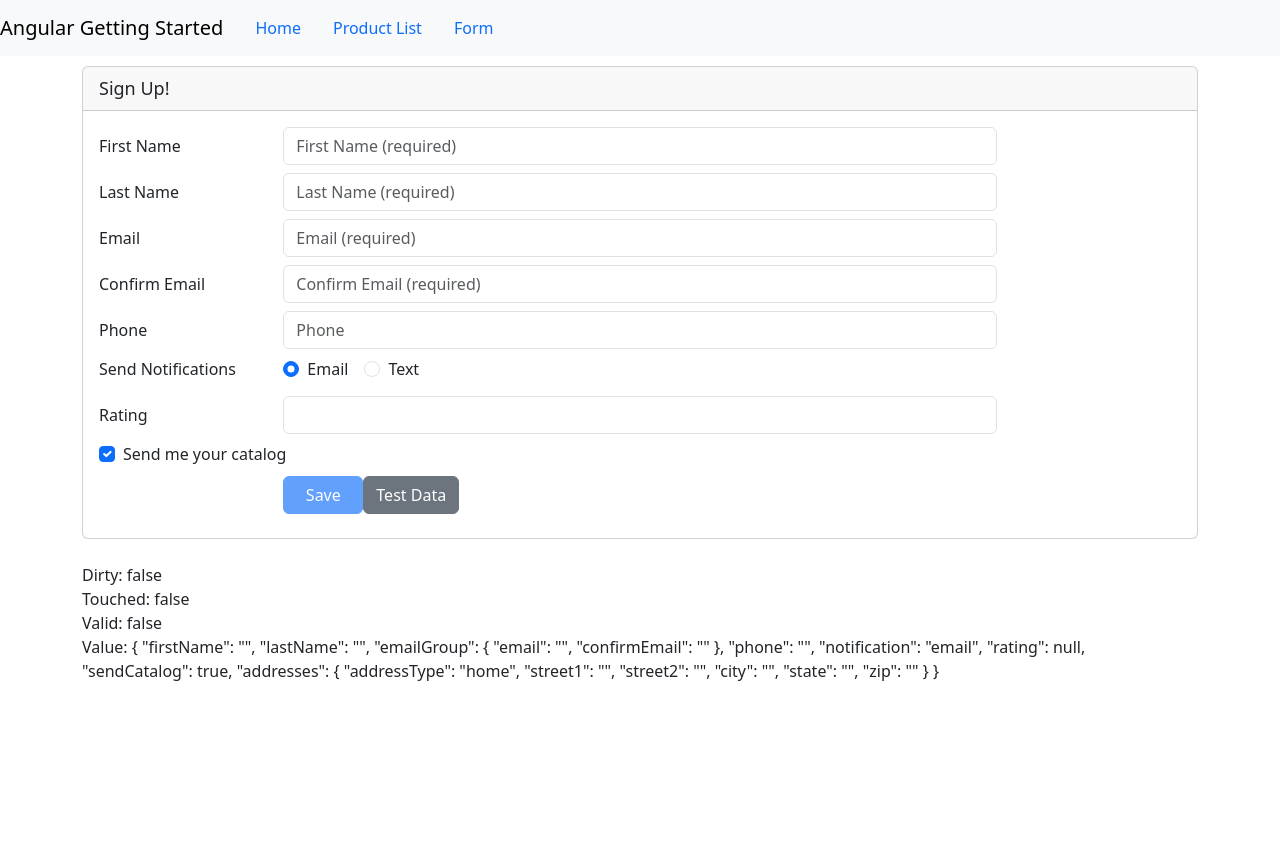
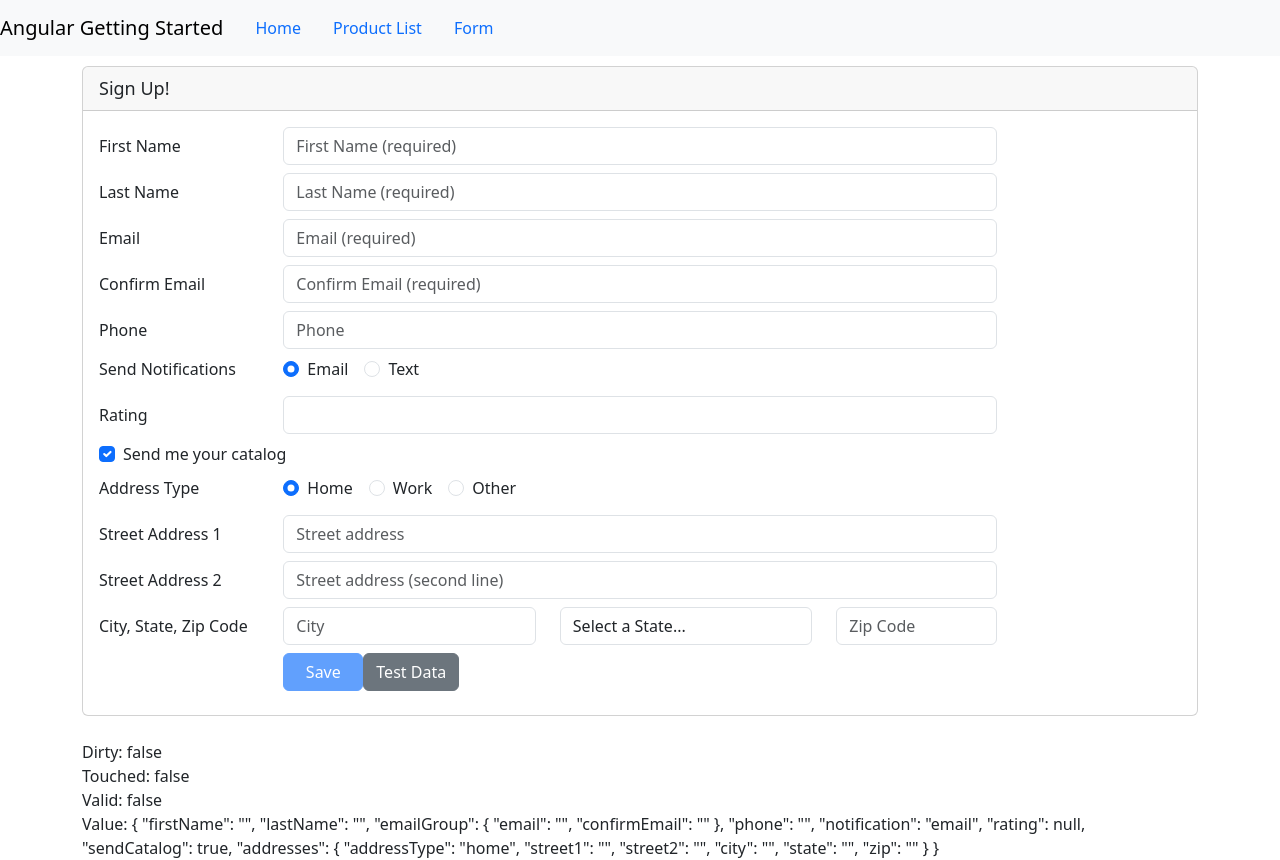
Before and after one commit to markfady/Angular_Getting_Started, an Angular app: page /ReactiveForm in a window 1280 px wide. Before the commit the page ends 800 px from the top, so only its background shows below. Built offline with nearby package versions, Linux system fonts and the light colour scheme.

Commit message:
wrap elements with FormGroupName

```diff
--- a/src/app/reactiveForm/customer/customer.component.html
+++ b/src/app/reactiveForm/customer/customer.component.html
@@ -154,6 +154,7 @@
           </div>
         </div>
         <div class="form-group row mb-2">
+          <!-- change state from false to true and vice versa when check or uncheck the catalog -->
           <div class="col-md-8">
             <div class="form-check">
               <label class="form-check-label">
@@ -161,13 +162,13 @@
                        id="sendCatalogId"
                        type="checkbox"
                        formControlName="sendCatalog"
-                       name="sendCatalog"> Send me your catalog
+                        > Send me your catalog
               </label>
             </div>
           </div>
         </div>
-
-        <!-- <div *ngIf="customer.sendCatalog">
+        <div *ngIf="customerForm.get('sendCatalog')?.value">         <!-- depending on catalog state we show or hide the address div -->
+          <div formGroupName="addresses">
           <div class="form-group row mb-2">
             <label class="col-md-2 col-form-label pt-0">Address Type</label>
             <div class="col-md-8">
@@ -177,7 +178,8 @@
                          id="addressType1Id"
                          type="radio"
                          value="home"
-                         name="addressType"> Home
+                         formControlName="addressType"
+                         > Home
                 </label>
               </div>
               <div class="form-check form-check-inline">
@@ -186,7 +188,7 @@
                          id="addressType1Id"
                          type="radio"
                          value="work"
-                         name="addressType"> Work
+                         formControlName="addressType"> Work
                 </label>
               </div>
               <div class="form-check form-check-inline">
@@ -195,8 +197,7 @@
                          id="addressType1Id"
                          type="radio"
                          value="other"
-                         [(ngModel)]="customer.addressType"
-                         name="addressType"> Other
+                         formControlName="addressType"> Other
                 </label>
               </div>
             </div>
@@ -210,8 +211,8 @@
                      id="street1Id"
                      type="text"
                      placeholder="Street address"
-                     [(ngModel)]="customer.street1"
-                     name="street1">
+                     formControlName="street1"
+                    >
             </div>
           </div>
 
@@ -223,8 +224,8 @@
                      id="street2Id"
                      type="text"
                      placeholder="Street address (second line)"
-                     [(ngModel)]="customer.street2"
-                     name="street2">
+                     formControlName="street2"
+                    >
             </div>
           </div>
 
@@ -236,14 +237,14 @@
                      id="cityId"
                      type="text"
                      placeholder="City"
-                     [(ngModel)]="customer.city"
-                     name="city">
+                     formControlName="city"
+                    >
             </div>
             <div class="col-md-3">
               <select class="form-control"
                       id="stateId"
-                      [(ngModel)]="customer.state"
-                      name="state">
+                      formControlName="state"
+                     >
                 <option value=""
                         disabled
                         selected
@@ -263,12 +264,12 @@
                      id="zipId"
                      type="number"
                      placeholder="Zip Code"
-                     [(ngModel)]="customer.zip"
-                     name="zip">
+                     formControlName="zip"
+                    >
             </div>
           </div>
-        </div> -->
-
+        </div>
+      </div>
         <div class="form-group row mb-2">
           <div class="offset-md-2 col-md-4">
             <button class="btn btn-primary mr-3"
@@ -281,8 +282,6 @@
             <button class="btn btn-secondary mr-3"
             type="button"
             (click)="populateTestData()">Test Data</button>
-
-
           </div>
         </div>
       </form>
```
